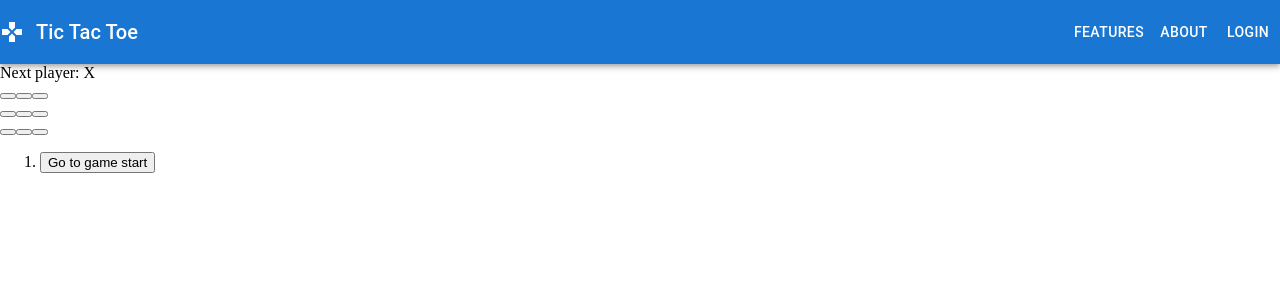
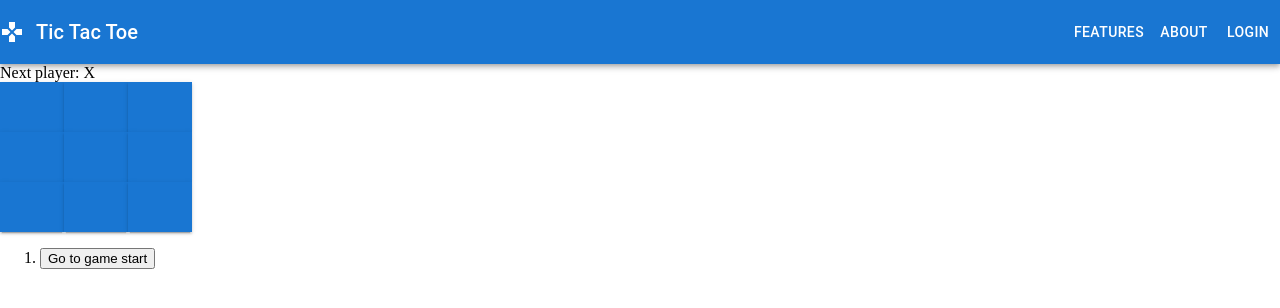
Before and after one commit to Domar95/tic-tac-toe, a React (Create React App) app in the folder client/: page / in a window 1280 px wide. Shown: the top 308 px of the page. Built offline with nearby package versions, Linux system fonts and the light colour scheme.

Commit message:
style: add styles to squares

```diff
--- a/client/src/components/tic-tac-toe-game/Game.tsx
+++ b/client/src/components/tic-tac-toe-game/Game.tsx
@@ -1,3 +1,4 @@
+import { Button } from "@mui/material";
 import { useState } from "react";
 
 export default function Game() {
@@ -49,7 +50,20 @@ function Square({
   value: string;
   onSquareClick: () => void;
 }) {
-  return <button onClick={onSquareClick}>{value}</button>;
+  return (
+    <Button
+      variant="contained"
+      className="square-button"
+      onClick={onSquareClick}
+      sx={{
+        width: 50,
+        height: 50,
+        borderRadius: 0,
+      }}
+    >
+      {value}
+    </Button>
+  );
 }
 
 function Board({
```
